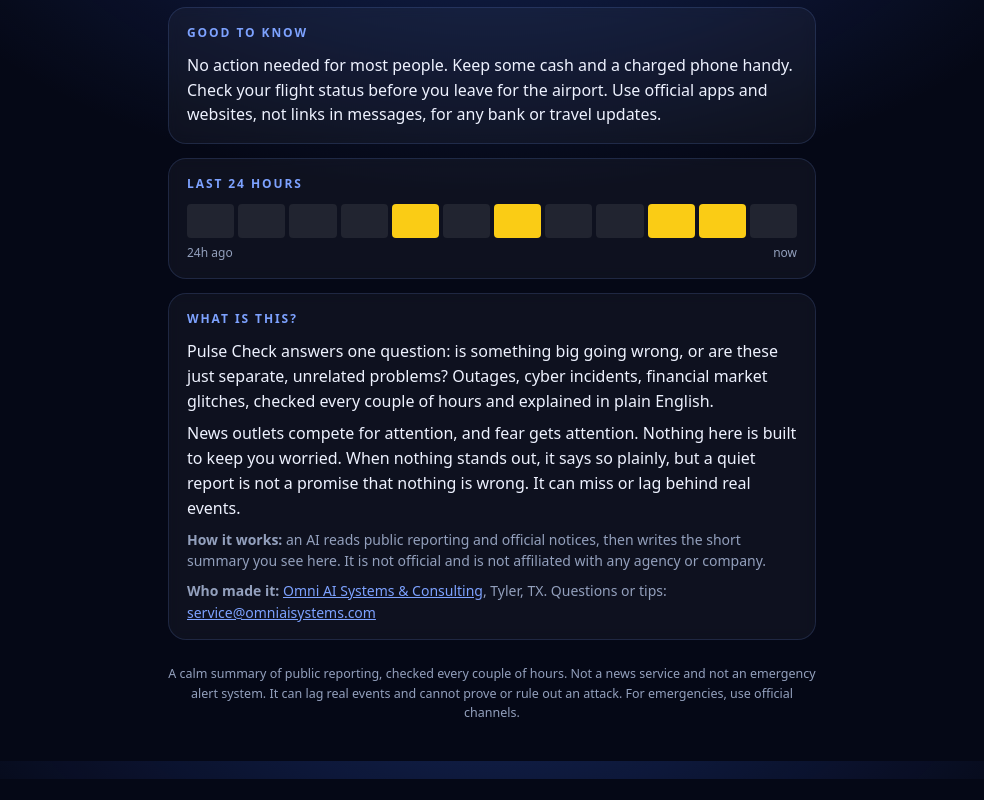
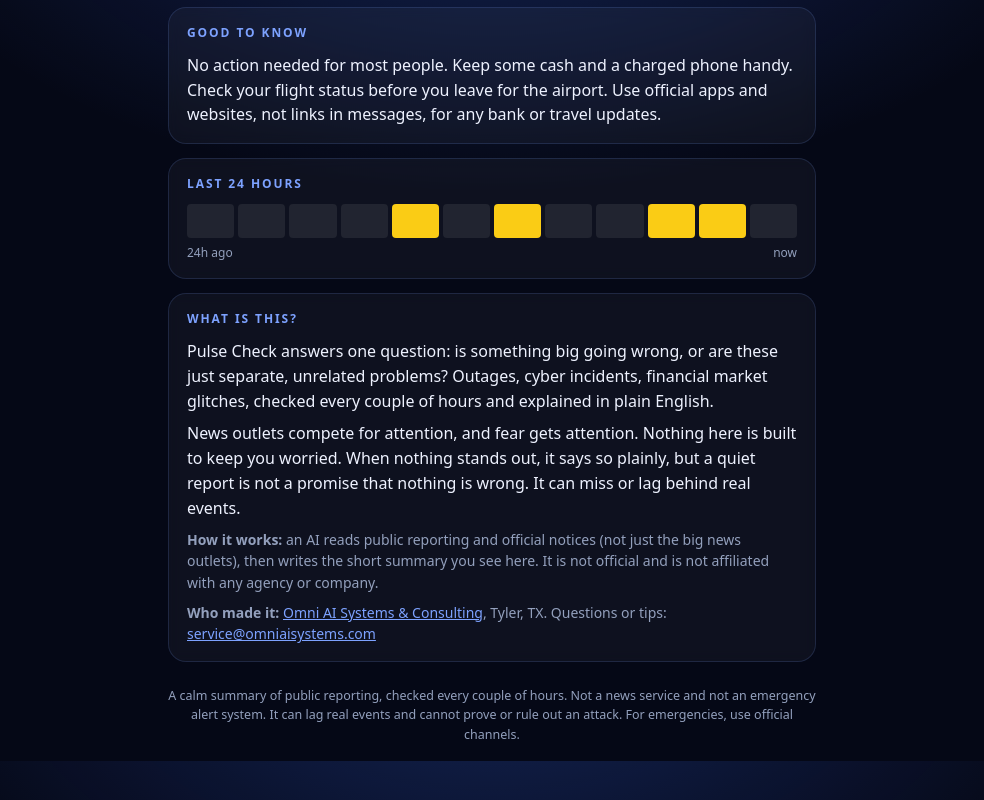
Before and after one commit to dommn8r7/pulse-check, a plain HTML site: page index.html in a window 1280 px wide. Shown: the part 3239-4039 px from the top of the page, without its empty margins (148-1132 px from the left). Before the commit the page ends 4018 px from the top, so only its background shows below. Drawn offline with Linux system fonts and the light colour scheme.

Commit message:
How it works: not just big news outlets

```diff
--- a/index.html
+++ b/index.html
@@ -131,7 +131,7 @@ function render(s, history) {
   if (s.level !== "green" && s.prep_note) h += `<section><h2>Good to know</h2><p>${esc(s.prep_note)}</p></section>`;
 
   h += `<section><h2>Last 24 hours</h2><div class="strip">${strip(history)}</div><div class="legend"><span>24h ago</span><span>now</span></div></section>`;
-  h += `<section class="about"><h2>What is this?</h2><p>Pulse Check answers one question: is something big going wrong, or are these just separate, unrelated problems? Outages, cyber incidents, financial market glitches, checked every couple of hours and explained in plain English.</p><p>News outlets compete for attention, and fear gets attention. Nothing here is built to keep you worried. When nothing stands out, it says so plainly, but a quiet report is not a promise that nothing is wrong. It can miss or lag behind real events.</p><p class="meta"><b>How it works:</b> an AI reads public reporting and official notices, then writes the short summary you see here. It is not official and is not affiliated with any agency or company.</p><p class="meta"><b>Who made it:</b> <a href="https://omniaisystems.com">Omni AI Systems &amp; Consulting</a>, Tyler, TX. Questions or tips: <a href="mailto:service@omniaisystems.com">service@omniaisystems.com</a></p></section>`;
+  h += `<section class="about"><h2>What is this?</h2><p>Pulse Check answers one question: is something big going wrong, or are these just separate, unrelated problems? Outages, cyber incidents, financial market glitches, checked every couple of hours and explained in plain English.</p><p>News outlets compete for attention, and fear gets attention. Nothing here is built to keep you worried. When nothing stands out, it says so plainly, but a quiet report is not a promise that nothing is wrong. It can miss or lag behind real events.</p><p class="meta"><b>How it works:</b> an AI reads public reporting and official notices (not just the big news outlets), then writes the short summary you see here. It is not official and is not affiliated with any agency or company.</p><p class="meta"><b>Who made it:</b> <a href="https://omniaisystems.com">Omni AI Systems &amp; Consulting</a>, Tyler, TX. Questions or tips: <a href="mailto:service@omniaisystems.com">service@omniaisystems.com</a></p></section>`;
   h += `<p class="disclaimer">A calm summary of public reporting, checked every couple of hours. Not a news service and not an emergency alert system. It can lag real events and cannot prove or rule out an attack. For emergencies, use official channels.</p>`;
   document.getElementById("app").innerHTML = h;
   const SHARE = {
```
